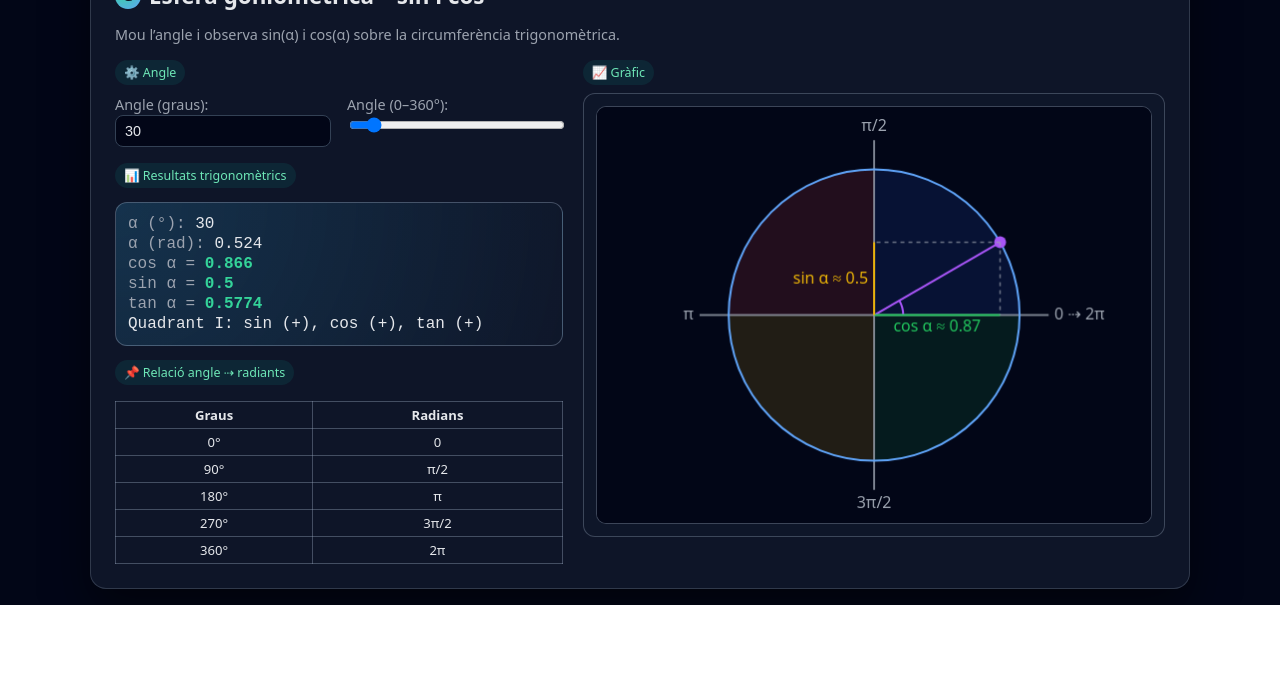
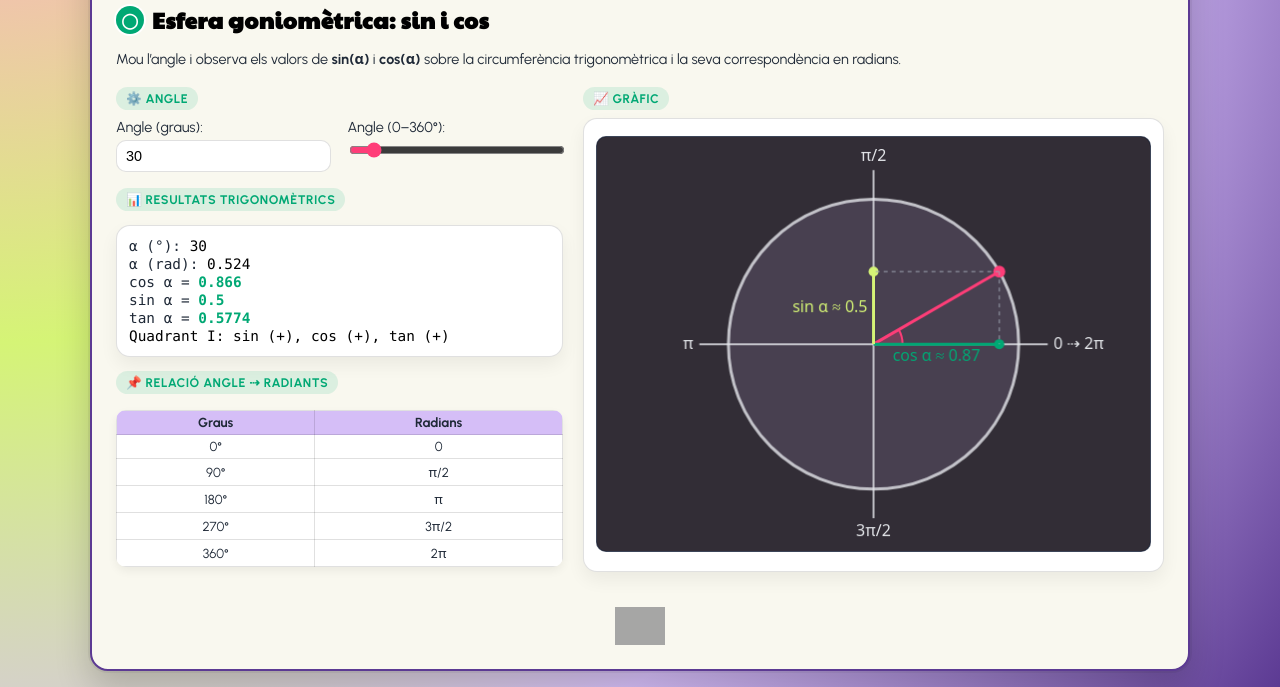
Before and after one commit to larrelacademia/esfera.goniometrica, a plain HTML site: page index.html in a window 1280 px wide. Shown: the part 204-891 px from the top of the page. Before the commit the page ends 809 px from the top, so only its background shows below. Drawn offline with Linux system fonts and the light colour scheme; grey boxes are pictures that could not be loaded.

Commit message:
branding

```diff
--- a/index.html
+++ b/index.html
@@ -2,19 +2,28 @@
 <html lang="ca">
 <head>
   <meta charset="UTF-8">
-  <title>Esfera goniomètrica – sin i cos</title>
+  <title>Esfera goniomètrica: sin i cos</title>
   <meta name="viewport" content="width=device-width, initial-scale=1.0">
+
+  <!-- Tipografies de marca: Paytone One + Urbanist -->
+  <link rel="preconnect" href="https://fonts.googleapis.com">
+  <link rel="preconnect" href="https://fonts.gstatic.com" crossorigin>
+  <link href="https://fonts.googleapis.com/css2?family=Paytone+One&family=Urbanist:wght@300;400;600;700&display=swap" rel="stylesheet">
+
   <style>
     :root {
-      --bg: #0b1226;
-      --panel: #0e1530;
-      --accent: #60a5fa;
-      --accent2: #34d399;
-      --text: #e5e7eb;
-      --muted: #9ca3af;
-      --danger: #f97373;
-      --border: #334155;
+      /* Paleta inspirada en el manual de marca */
+      --lima: #d5f476;        /* Verd lima - destacats / fons suau */
+      --blanc: #f9f8ef;       /* Blanc cru - targetes */
+      --fucsia: #ff3d78;      /* Fúcsia - accent principal */
+      --jade: #00a874;        /* Verd jade - accent secundari */
+      --text: #000000;        /* Text principal en negre */
+      --text2: #1f2937;       /* Text secundari gris fosc */
+      --danger: #ff3d78;      /* Fúcsia també per errors/avisos */
+      --border: #5c3a93;      /* Morat per a contorns */
+      --lila: #d5bef7;        /* Lila claret */
     }
+
     * { box-sizing: border-box; }
 
     body {
@@ -23,33 +32,62 @@
       display: flex;
       align-items: center;
       justify-content: center;
-      background: radial-gradient(circle at top, #111827 0, #020617 40%);
-      font-family: system-ui, -apple-system, "Segoe UI", Roboto, sans-serif;
+      background:
+        radial-gradient(circle at top left, #ffaac9 0, #d5f476 35%, #d5bef7 70%, #5c3a93 100%);
+      font-family: "Urbanist", system-ui, -apple-system, "Segoe UI", Roboto, sans-serif;
       color: var(--text);
       padding: 16px;
     }
 
     .card {
-      background: rgba(15, 23, 42, 0.95);
-      border-radius: 16px;
+      background: var(--blanc);
+      border-radius: 18px;
       padding: 20px 24px 24px;
       max-width: 1100px;
       width: 100%;
-      box-shadow: 0 20px 45px rgba(0,0,0,0.5);
-      border: 1px solid rgba(148, 163, 184, 0.25);
+      box-shadow:
+        0 18px 35px rgba(0, 0, 0, 0.18),
+        0 0 0 2px rgba(0, 0, 0, 0.05);
+      border: 2px solid var(--border);
     }
 
+    /* 🔹 Logo capçalera */
     .logo-wrap {
       display: flex;
       justify-content: center;
-      margin-bottom: 12px;
+      margin-bottom: 20px;
     }
     .logo-wrap img {
-      max-width: 180px;
-      opacity: 0.95;
-      transition: 0.15s;
+      max-width: 200px;
+      width: 100%;
+      height: auto;
+      display: block;
+      opacity: 0.9;
+      transition: opacity 0.15s ease-out, transform 0.15s ease-out;
     }
-    .logo-wrap img:hover { opacity: 1; transform: translateY(-1px); }
+    .logo-wrap img:hover {
+      opacity: 1;
+      transform: translateY(-1px);
+    }
+
+    /* 🔹 Logo final/imagotip */
+    .logo-footer {
+      margin-top: 35px;
+      display: flex;
+      justify-content: center;
+    }
+    .logo-footer img {
+      max-width: 50px;
+      width: 100%;
+      height: auto;
+      display: block;
+      opacity: 0.9;
+      transition: opacity 0.15s ease-out, transform 0.15s ease-out;
+    }
+    .logo-footer img:hover {
+      opacity: 1;
+      transform: translateY(-1px);
+    }
 
     h1 {
       margin: 0 0 8px;
@@ -57,55 +95,92 @@
       display: flex;
       align-items: center;
       gap: 8px;
+      font-family: "Paytone One", system-ui, sans-serif;
+      letter-spacing: 0.02em;
+      color: var(--text);
     }
     h1 span {
-      width: 26px;
-      height: 26px;
+      width: 28px;
+      height: 28px;
       border-radius: 999px;
-      background: radial-gradient(circle at 30% 30%, var(--accent2), var(--accent));
+      background: var(--jade);
       display: flex;
       align-items: center;
       justify-content: center;
       font-weight: 700;
-      font-size: 0.9rem;
-      color: #0b1120;
+      font-size: 0.95rem;
+      color: #ffffff;
+      box-shadow: 0 0 0 2px #ffffff;
     }
 
-    .subtitle { font-size: 0.9rem; color: var(--muted); margin-bottom: 16px; }
+    .subtitle {
+      font-size: 0.9rem;
+      color: var(--text2);
+      margin-bottom: 16px;
+      line-height: 1.5;
+    }
 
     .grid {
       display: grid;
       grid-template-columns: 1fr 1.3fr;
       gap: 20px;
     }
+
     @media (max-width: 900px) {
-      .grid { grid-template-columns: 1fr; }
+      .grid {
+        grid-template-columns: 1fr;
+      }
     }
 
     .pill {
-      padding: 4px 9px;
+      padding: 4px 10px;
       border-radius: 999px;
-      background: rgba(15, 118, 110, 0.18);
-      color: #6ee7b7;
+      background: #00a8741f; /* verd jade molt suau */
+      color: var(--jade);
       font-size: 0.78rem;
       margin-bottom: 8px;
-      display: inline-block;
+      display: inline-flex;
+      align-items: center;
+      gap: 6px;
+      font-weight: 800;
+      text-transform: uppercase;
+      letter-spacing: 0.04em;
+
     }
 
-    label { color: var(--muted); font-size: 0.9rem; }
+    label {
+      color: var(--text2);
+      font-size: 0.9rem;
+      display: block;
+      margin-bottom: 4px;
+      font-weight: 500;
+    }
 
     input[type="number"],
     input[type="text"] {
       width: 100%;
       padding: 7px 9px;
-      border-radius: 8px;
-      border: 1px solid var(--border);
-      background: #020617;
-      color: #e5e7eb;
+      border-radius: 10px;
+      border: 1.5px solid rgba(0, 0, 0, 0.12);
+      background: #ffffff;
+      color: var(--text);
       font-size: 0.9rem;
+      outline: none;
+      transition: border 0.15s, box-shadow 0.15s, background 0.15s, transform 0.08s;
     }
 
-    input[type="range"] { width: 100%; }
+    input[type="number"]:focus,
+    input[type="text"]:focus {
+      border-color: var(--fucsia);
+      box-shadow: 0 0 0 2px rgba(255, 61, 120, 0.25);
+      background: #ffffff;
+      transform: translateY(-1px);
+    }
+
+    input[type="range"] {
+      width: 100%;
+      accent-color: var(--fucsia); /* 🔹 barra de l'angle en fúcsia */
+    }
 
     .controls-grid {
       display: grid;
@@ -117,36 +192,55 @@
     .results-box {
       margin-top: 6px;
       padding: 10px 12px;
-      border-radius: 12px;
-      background: radial-gradient(circle at top left, rgba(56,189,248,0.18), rgba(15,23,42,0.95));
-      border: 1px solid rgba(148, 163, 184, 0.4);
+      border-radius: 14px;
+      background: #ffffff;
+      border: 1.5px solid rgba(0, 0, 0, 0.12);
+      box-shadow: 0 8px 18px rgba(0, 0, 0, 0.06);
     }
 
     .result-line {
-      font-family: "JetBrains Mono", monospace;
+      font-family: "JetBrains Mono", ui-monospace, SFMono-Regular, Menlo, Monaco, Consolas, "Liberation Mono", "Courier New", monospace;
       margin: 2px 0;
+      font-size: 0.9rem;
     }
-    .result-line .label { color: var(--muted); }
-    .result-line .emph { color: var(--accent2); font-weight: 600; }
+    .result-line .label {
+      color: var(--text2);
+    }
+    .result-line .emph {
+      color: var(--jade);
+      font-weight: 600;
+    }
 
     table.special-angles {
       width: 100%;
       border-collapse: collapse;
       margin-top: 8px;
       font-size: 0.82rem;
+      background: #ffffff;
+      border-radius: 10px;
+      overflow: hidden;
+      box-shadow: 0 4px 10px rgba(0,0,0,0.06);
     }
     table.special-angles td,
     table.special-angles th {
-      border: 1px solid rgba(148,163,184,0.4);
+      border: 1px solid rgba(0, 0, 0, 0.12);
       padding: 4px 6px;
       text-align: center;
+      color: var(--text2);
+    }
+    table.special-angles th {
+      background: var(--lila); /* 🔹 capçalera amb lila clar */
+      font-weight: 700;
     }
 
     .graph-card {
-      border-radius: 12px;
+      border-radius: 14px;
       padding: 12px;
-      background: rgba(15,23,42,0.9);
-      border: 1px solid rgba(148,163,184,0.35);
+      padding-top: 17px;
+      padding-bottom: 19px;  /* 🔹 Afegeix espai inferior */
+      background: #ffffff;
+      border: 1.5px solid rgba(0, 0, 0, 0.12);
+      box-shadow: 0 8px 18px rgba(0, 0, 0, 0.06);
     }
 
     /* Canvas responsive: ample 100% i proporció 4:3 */
@@ -173,9 +267,11 @@
     @media (max-width: 600px) {
       .card {
         padding: 16px;
+        border-radius: 14px;
       }
       h1 {
         font-size: 1.2rem;
+        flex-wrap: wrap;
       }
       .subtitle {
         font-size: 0.85rem;
@@ -195,16 +291,22 @@
 
 <body>
   <div class="card">
+    <!-- Logo superior -->
     <div class="logo-wrap">
-      <img src="https://i.ibb.co/Q7YJTwgn/PRINCIPAL-BEIGE.png" alt="L'Arrel Acadèmia">
+      <a href="https://www.larrelacademia.cat/" target="_blank" rel="noopener noreferrer">
+        <img src="https://i.ibb.co/TDpf3BHr/PRINCIPAL-FUCSIA.png" alt="L'Arrel Acadèmia - Logo principal fúcsia">
+      </a>
     </div>
 
-    <h1><span>G</span>Esfera goniomètrica – sin i cos</h1>
+    <h1><span>◯</span>Esfera goniomètrica: sin i cos</h1>
 
-    <p class="subtitle">Mou l’angle i observa sin(α) i cos(α) sobre la circumferència trigonomètrica.</p>
+    <p class="subtitle">
+      Mou l’angle i observa els valors de <strong>sin(α)</strong> i <strong>cos(α)</strong> sobre la circumferència
+      trigonomètrica i la seva correspondència en radians.
+    </p>
 
     <div class="grid">
-      <!-- CONTROLS -->
+      <!-- CONTROLS + RESULTATS -->
       <div>
         <div class="pill">⚙️ Angle</div>
 
@@ -266,6 +368,13 @@
           </table>
         </div>
       </div>
+    </div>
+
+    <!-- Logo final (imagotip) -->
+    <div class="logo-footer">
+      <a href="https://www.larrelacademia.cat/" target="_blank" rel="noopener noreferrer">
+        <img src="https://i.ibb.co/PvJdJ31H/IMAGOTIP-FUCSIA.png" alt="L'Arrel Acadèmia - Imagotip fúcsia" />
+      </a>
     </div>
   </div>
 
@@ -344,11 +453,16 @@ function draw(deg){
   const c = Math.cos(rad), s = Math.sin(rad);
 
   ctx.clearRect(0,0,W,H);
-  ctx.fillStyle="#020617";
+  ctx.fillStyle="#322d36";
   ctx.fillRect(0,0,W,H);
 
-  // quadrants
-  const cols=["#2563eb22","#16a34a22","#eab30822","#ef444422"];
+  // quadrants amb colors de marca
+  const cols=[
+    "#d5bef722",  // fúcsia suau
+    "#d5bef722",  // jade suau
+    "#d5bef722",  // lima suau
+    "#d5bef722"   // lila suau
+  ];
   for(let i=0;i<4;i++){
     ctx.beginPath();
     ctx.moveTo(cx,cy);
@@ -358,7 +472,7 @@ function draw(deg){
   }
 
   // eixos
-  ctx.strokeStyle="#9ca3afcc";
+  ctx.strokeStyle="#e5e7ebcc";
   ctx.lineWidth=2;
   ctx.beginPath(); ctx.moveTo(cx-R*1.2,cy); ctx.lineTo(cx+R*1.2,cy); ctx.stroke();
   ctx.beginPath(); ctx.moveTo(cx,cy-R*1.2); ctx.lineTo(cx,cy+R*1.2); ctx.stroke();
@@ -367,7 +481,7 @@ function draw(deg){
   const offset = W < 500 ? 18 : 35;
 
   // radian labels
-  ctx.fillStyle="#9ca3af";
+  ctx.fillStyle="#e5e7eb";
   ctx.font = (W < 400 ? "14px system-ui" : "16px system-ui");
 
   ctx.textAlign="left"; ctx.textBaseline="middle";
@@ -381,50 +495,76 @@ function draw(deg){
   ctx.textBaseline="top";
   ctx.fillText("3π/2", cx, cy + R + offset);
 
-  // cercle
+  // cercle (fúcsia)
   ctx.beginPath();
   ctx.arc(cx,cy,R,0,Math.PI*2);
-  ctx.strokeStyle="#60a5fa";
-  ctx.lineWidth=2;
+  ctx.strokeStyle="#e5e7ebcc";
+  ctx.lineWidth=3;
   ctx.stroke();
 
-  // petit arc de l'angle (color lila)
-  const arcR = R * 0.2;
-  ctx.beginPath();
-  ctx.arc(cx, cy, arcR, 0, -rad, rad > 0);
-  ctx.strokeStyle = "#a855f7";
-  ctx.lineWidth = 2;
-  ctx.stroke();
 
-  // radi
+// Petit arc de l'angle: àrea + línia
+const arcR = R * 0.20;
+
+// 1️⃣ Àrea omplerta (sector circular)
+ctx.beginPath();
+ctx.moveTo(cx, cy);                          // centre
+ctx.arc(cx, cy, arcR, 0, -rad, rad > 0);     // ⬅️ IMPORTANT: igual que l'arc original
+ctx.closePath();
+
+ctx.fillStyle = "rgba(255, 61, 120, 0.25)";  // fúcsia suau translúcid
+ctx.fill();
+
+// 2️⃣ Línia de l’arc (mateix recorregut)
+ctx.beginPath();
+ctx.arc(cx, cy, arcR, 0, -rad, rad > 0);     // ⬅️ mateixa crida: mateix sentit, mateixa forma
+ctx.strokeStyle = "#ff3d78";                 // fúcsia fort
+ctx.lineWidth = 2;
+ctx.stroke();
+
+
+  // radi (fúcsia)
   const px=cx+c*R, py=cy - s*R;
   ctx.beginPath();
-  ctx.strokeStyle="#a855f7";
-  ctx.lineWidth=2;
+  ctx.strokeStyle="#ff3d78";
+  ctx.lineWidth=3;
   ctx.moveTo(cx,cy);
   ctx.lineTo(px,py);
   ctx.stroke();
 
-  // punt
+  // punt (fúcsia)
   ctx.beginPath();
   ctx.arc(px,py,6,0,Math.PI*2);
-  ctx.fillStyle="#a855f7";
+  ctx.fillStyle="#ff3d78";
   ctx.fill();
 
-  // projeccio cos
-  ctx.strokeStyle="#22c55e";
-  ctx.lineWidth=2;
+  // projeccio cos (jade)
+  ctx.strokeStyle="#00a874";
+  ctx.lineWidth=3;
   ctx.beginPath();
   ctx.moveTo(cx,cy);
   ctx.lineTo(cx + c*R, cy);
   ctx.stroke();
 
-  // projeccio sin
-  ctx.strokeStyle="#eab308";
+  // 🔹 Bola al final de la projecció de cos(α)
+ctx.beginPath();
+ctx.arc(cx + c*R, cy, 5, 0, Math.PI * 2);
+ctx.fillStyle = "#00a874";
+ctx.fill();
+
+  // projeccio sin (lima)
+  ctx.strokeStyle="#d5f476";
+  ctx.lineWidth=3;
   ctx.beginPath();
   ctx.moveTo(cx,cy);
   ctx.lineTo(cx, cy - s*R);
   ctx.stroke();
+
+  // 🔹 Bola al final de la projecció de sin(α)
+ctx.beginPath();
+ctx.arc(cx, cy - s*R, 5, 0, Math.PI * 2);
+ctx.fillStyle = "#d5f476";
+ctx.fill();
 
   // línies guia
   ctx.setLineDash([4,4]);
@@ -437,14 +577,14 @@ function draw(deg){
   ctx.moveTo(px,py); ctx.lineTo(cx,py); ctx.stroke();
   ctx.setLineDash([]);
 
-  // text cos
-  ctx.fillStyle="#22c55e";
+  // text cos (jade)
+  ctx.fillStyle="#00a874";
   ctx.textAlign="center";
   ctx.textBaseline="top";
   ctx.fillText(`cos α ≈ ${round(c,2)}`, (cx + (cx+c*R))/2, cy+4);
 
-  // text sin
-  ctx.fillStyle="#eab308";
+  // text sin (lima)
+  ctx.fillStyle="#d5f476";
   ctx.textAlign="right";
   ctx.textBaseline="middle";
   ctx.fillText(`sin α ≈ ${round(s,2)}`, cx - 6, (cy + (cy-s*R))/2);
```
